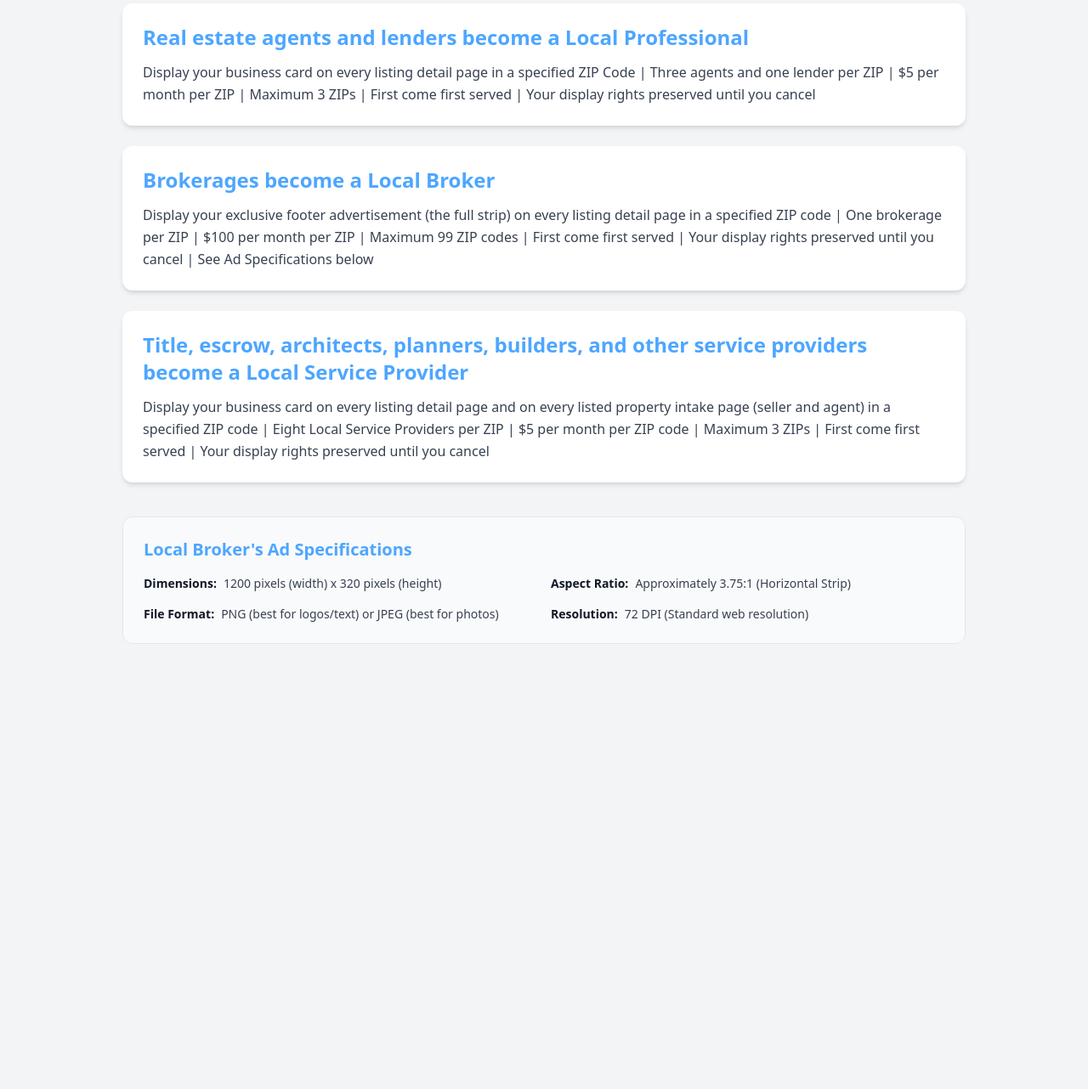
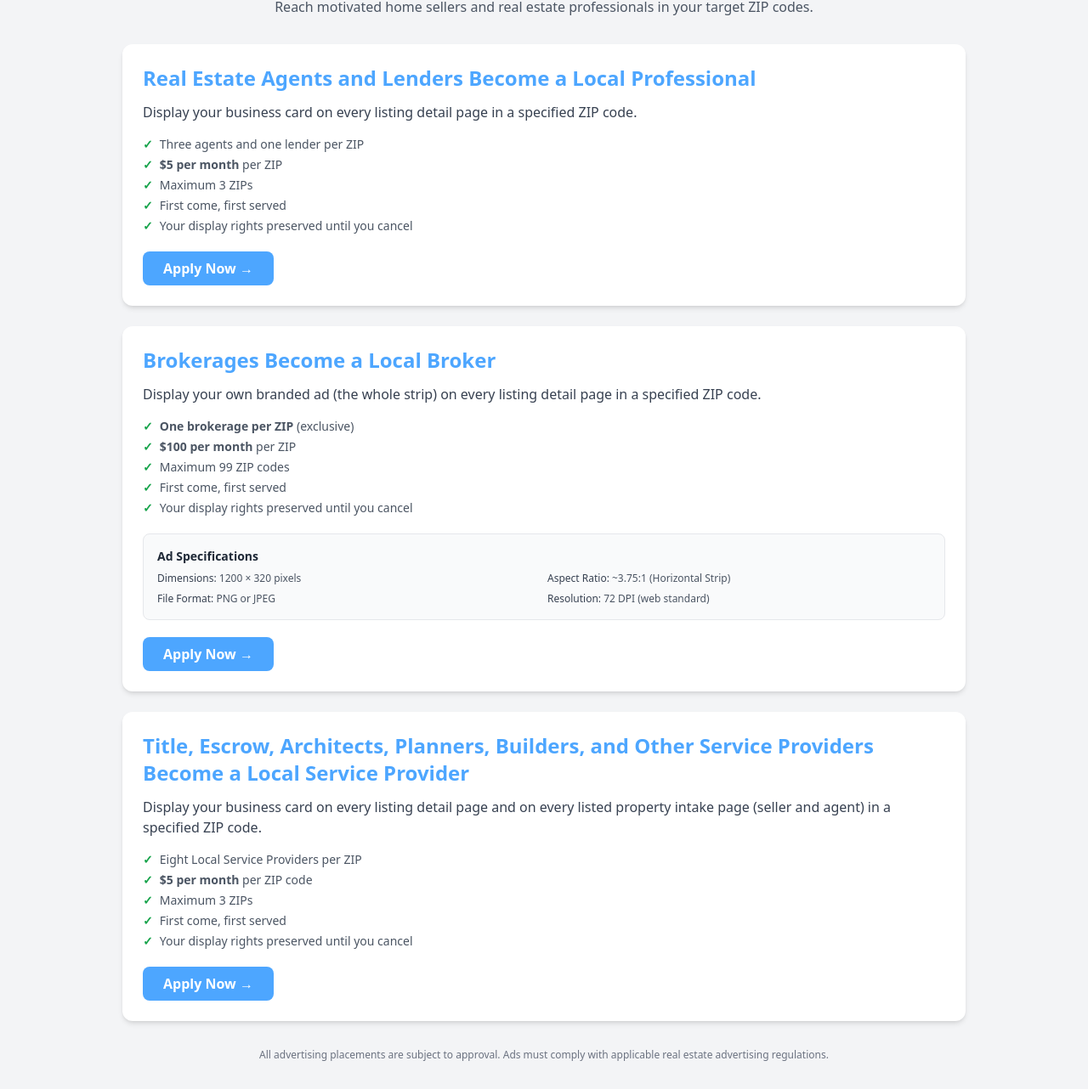
Before and after one commit to BoydRoberts/guaranteedcommission-site, a website: page advertise.html in a window 1280 px wide. Shown: the part 176-1458 px from the top of the page at 85% size. Before the commit the page ends 966 px from the top, so only its background shows below. Drawn offline with nearby package versions, Linux system fonts and the light colour scheme.

Commit message:
Update advertise.html

```diff
--- a/advertise.html
+++ b/advertise.html
@@ -7,61 +7,157 @@
   <script src="https://cdn.tailwindcss.com"></script>
 </head>
 <body class="bg-gray-100 text-gray-900">
+
+  <!-- Header -->
   <header class="bg-white shadow">
-    <div class="max-w-4xl mx-auto px-4 py-4 flex items-center justify-between">
-      <a href="/index.html" class="text-sm text-blue-600 hover:underline">Home</a>
-      <h1 class="text-lg font-semibold">Advertise</h1>
-      <a href="/login.html" class="text-sm text-blue-600 hover:underline">Log In</a>
+    <div class="max-w-7xl mx-auto px-4 py-4">
+      <div class="flex items-center justify-between">
+        <a href="/index.html" class="text-sm font-medium hover:underline" style="color:#4DA6FF;">Home</a>
+
+        <div class="text-center">
+          <div class="flex items-end justify-center gap-0">
+            <img src="/Logo.png" alt="GuaranteedCommission Logo" class="h-10 w-10 object-contain -mr-1 -mb-1">
+            <h1 class="text-3xl font-bold tracking-tight text-gray-900">GuaranteedCommission.com</h1>
+          </div>
+          <p class="text-sm text-red-600 font-semibold mt-1">
+            Guaranteeing buyer's agent commissions so your home will sell quicker at a higher price.
+          </p>
+        </div>
+
+        <a href="/login.html" class="text-sm font-medium hover:underline" style="color:#4DA6FF;">Log In</a>
+      </div>
     </div>
   </header>
-  <main class="max-w-5xl mx-auto px-4 py-8 mt-4">
-    <h1 class="text-4xl font-bold text-center mb-8" style="color:#4DA6FF;">Promote Your Business</h1>
+
+  <main class="max-w-5xl mx-auto px-4 py-8">
+    <h1 class="text-4xl font-bold text-center mb-2" style="color:#4DA6FF;">Promote Your Business</h1>
+    <p class="text-center text-gray-600 mb-8">Reach motivated home sellers and real estate professionals in your target ZIP codes.</p>
+
     <div class="space-y-6">
-      <!-- Real estate agents and lenders become a Local Professional -->
-      <a href="/local-professionals.html" class="block bg-white rounded-xl shadow-md p-6 hover:shadow-lg transition">
-        <h2 class="text-2xl font-semibold mb-3" style="color:#4DA6FF;">Real estate agents and lenders become a Local Professional</h2>
-        <p class="text-gray-700 leading-relaxed">
-          Display your business card on every listing detail page in a specified ZIP Code | Three agents and one lender per ZIP | $5 per month per ZIP | Maximum 3 ZIPs | First come first served | Your display rights preserved until you cancel
+
+      <!-- Card 1: Local Professionals -->
+      <div class="bg-white rounded-xl shadow-md p-6 hover:shadow-lg transition">
+        <h2 class="text-2xl font-semibold mb-3" style="color:#4DA6FF;">Real Estate Agents and Lenders Become a Local Professional</h2>
+        <p class="text-gray-700 mb-4">
+          Display your business card on every listing detail page in a specified ZIP code.
         </p>
-      </a>
-      <!-- Brokerages become a Local Broker -->
-      <a href="/local-brokers.html" class="block bg-white rounded-xl shadow-md p-6 hover:shadow-lg transition">
-        <h2 class="text-2xl font-semibold mb-3" style="color:#4DA6FF;">Brokerages become a Local Broker</h2>
-        <p class="text-gray-700 leading-relaxed">
-          Display your exclusive footer advertisement (the full strip) on every listing detail page in a specified ZIP code | One brokerage per ZIP | $100 per month per ZIP | Maximum 99 ZIP codes | First come first served | Your display rights preserved until you cancel | See Ad Specifications below
+        <ul class="text-sm text-gray-600 space-y-1 mb-5">
+          <li class="flex items-start gap-2">
+            <span class="text-green-600 font-bold">✓</span>
+            <span>Three agents and one lender per ZIP</span>
+          </li>
+          <li class="flex items-start gap-2">
+            <span class="text-green-600 font-bold">✓</span>
+            <span><strong>$5 per month</strong> per ZIP</span>
+          </li>
+          <li class="flex items-start gap-2">
+            <span class="text-green-600 font-bold">✓</span>
+            <span>Maximum 3 ZIPs</span>
+          </li>
+          <li class="flex items-start gap-2">
+            <span class="text-green-600 font-bold">✓</span>
+            <span>First come, first served</span>
+          </li>
+          <li class="flex items-start gap-2">
+            <span class="text-green-600 font-bold">✓</span>
+            <span>Your display rights preserved until you cancel</span>
+          </li>
+        </ul>
+        <a href="/local-professionals.html"
+           class="inline-block px-6 py-2 rounded-lg text-white font-semibold hover:opacity-90 transition"
+           style="background-color:#4DA6FF;">
+          Apply Now →
+        </a>
+      </div>
+
+      <!-- Card 2: Local Brokers -->
+      <div class="bg-white rounded-xl shadow-md p-6 hover:shadow-lg transition">
+        <h2 class="text-2xl font-semibold mb-3" style="color:#4DA6FF;">Brokerages Become a Local Broker</h2>
+        <p class="text-gray-700 mb-4">
+          Display your own branded ad (the whole strip) on every listing detail page in a specified ZIP code.
         </p>
-      </a>
-      <!-- Title, escrow, architects, planners, builders, and other service providers become a Local Service Provider -->
-      <a href="/local-service-providers.html" class="block bg-white rounded-xl shadow-md p-6 hover:shadow-lg transition">
-        <h2 class="text-2xl font-semibold mb-3" style="color:#4DA6FF;">Title, escrow, architects, planners, builders, and other service providers become a Local Service Provider</h2>
-        <p class="text-gray-700 leading-relaxed">
-          Display your business card on every listing detail page and on every listed property intake page (seller and agent) in a specified ZIP code | Eight Local Service Providers per ZIP | $5 per month per ZIP code | Maximum 3 ZIPs | First come first served | Your display rights preserved until you cancel
+        <ul class="text-sm text-gray-600 space-y-1 mb-5">
+          <li class="flex items-start gap-2">
+            <span class="text-green-600 font-bold">✓</span>
+            <span><strong>One brokerage per ZIP</strong> (exclusive)</span>
+          </li>
+          <li class="flex items-start gap-2">
+            <span class="text-green-600 font-bold">✓</span>
+            <span><strong>$100 per month</strong> per ZIP</span>
+          </li>
+          <li class="flex items-start gap-2">
+            <span class="text-green-600 font-bold">✓</span>
+            <span>Maximum 99 ZIP codes</span>
+          </li>
+          <li class="flex items-start gap-2">
+            <span class="text-green-600 font-bold">✓</span>
+            <span>First come, first served</span>
+          </li>
+          <li class="flex items-start gap-2">
+            <span class="text-green-600 font-bold">✓</span>
+            <span>Your display rights preserved until you cancel</span>
+          </li>
+        </ul>
+
+        <!-- Ad Specifications (inline) -->
+        <div class="bg-gray-50 border border-gray-200 rounded-lg p-4 mb-5">
+          <h3 class="text-sm font-semibold text-gray-800 mb-2">Ad Specifications</h3>
+          <div class="grid grid-cols-1 sm:grid-cols-2 gap-2 text-xs text-gray-600">
+            <div><span class="font-medium text-gray-700">Dimensions:</span> 1200 × 320 pixels</div>
+            <div><span class="font-medium text-gray-700">Aspect Ratio:</span> ~3.75:1 (Horizontal Strip)</div>
+            <div><span class="font-medium text-gray-700">File Format:</span> PNG or JPEG</div>
+            <div><span class="font-medium text-gray-700">Resolution:</span> 72 DPI (web standard)</div>
+          </div>
+        </div>
+
+        <a href="/local-brokers.html"
+           class="inline-block px-6 py-2 rounded-lg text-white font-semibold hover:opacity-90 transition"
+           style="background-color:#4DA6FF;">
+          Apply Now →
+        </a>
+      </div>
+
+      <!-- Card 3: Local Service Providers -->
+      <div class="bg-white rounded-xl shadow-md p-6 hover:shadow-lg transition">
+        <h2 class="text-2xl font-semibold mb-3" style="color:#4DA6FF;">Title, Escrow, Architects, Planners, Builders, and Other Service Providers Become a Local Service Provider</h2>
+        <p class="text-gray-700 mb-4">
+          Display your business card on every listing detail page and on every listed property intake page (seller and agent) in a specified ZIP code.
         </p>
-      </a>
+        <ul class="text-sm text-gray-600 space-y-1 mb-5">
+          <li class="flex items-start gap-2">
+            <span class="text-green-600 font-bold">✓</span>
+            <span>Eight Local Service Providers per ZIP</span>
+          </li>
+          <li class="flex items-start gap-2">
+            <span class="text-green-600 font-bold">✓</span>
+            <span><strong>$5 per month</strong> per ZIP code</span>
+          </li>
+          <li class="flex items-start gap-2">
+            <span class="text-green-600 font-bold">✓</span>
+            <span>Maximum 3 ZIPs</span>
+          </li>
+          <li class="flex items-start gap-2">
+            <span class="text-green-600 font-bold">✓</span>
+            <span>First come, first served</span>
+          </li>
+          <li class="flex items-start gap-2">
+            <span class="text-green-600 font-bold">✓</span>
+            <span>Your display rights preserved until you cancel</span>
+          </li>
+        </ul>
+        <a href="/local-service-providers.html"
+           class="inline-block px-6 py-2 rounded-lg text-white font-semibold hover:opacity-90 transition"
+           style="background-color:#4DA6FF;">
+          Apply Now →
+        </a>
+      </div>
+
     </div>
 
-    <!-- Local Broker's Ad Specifications -->
-    <section class="mt-10 bg-gray-50 border border-gray-200 rounded-xl p-6">
-      <h2 class="text-xl font-semibold mb-4" style="color:#4DA6FF;">Local Broker's Ad Specifications</h2>
-      <div class="grid grid-cols-1 md:grid-cols-2 gap-4 text-sm text-gray-700">
-        <div class="flex items-start gap-2">
-          <span class="font-semibold text-gray-900">Dimensions:</span>
-          <span>1200 pixels (width) x 320 pixels (height)</span>
-        </div>
-        <div class="flex items-start gap-2">
-          <span class="font-semibold text-gray-900">Aspect Ratio:</span>
-          <span>Approximately 3.75:1 (Horizontal Strip)</span>
-        </div>
-        <div class="flex items-start gap-2">
-          <span class="font-semibold text-gray-900">File Format:</span>
-          <span>PNG (best for logos/text) or JPEG (best for photos)</span>
-        </div>
-        <div class="flex items-start gap-2">
-          <span class="font-semibold text-gray-900">Resolution:</span>
-          <span>72 DPI (Standard web resolution)</span>
-        </div>
-      </div>
-    </section>
+    <!-- Footer Note -->
+    <p class="text-center text-xs text-gray-500 mt-8">
+      All advertising placements are subject to approval. Ads must comply with applicable real estate advertising regulations.
+    </p>
   </main>
 </body>
 </html>
```
